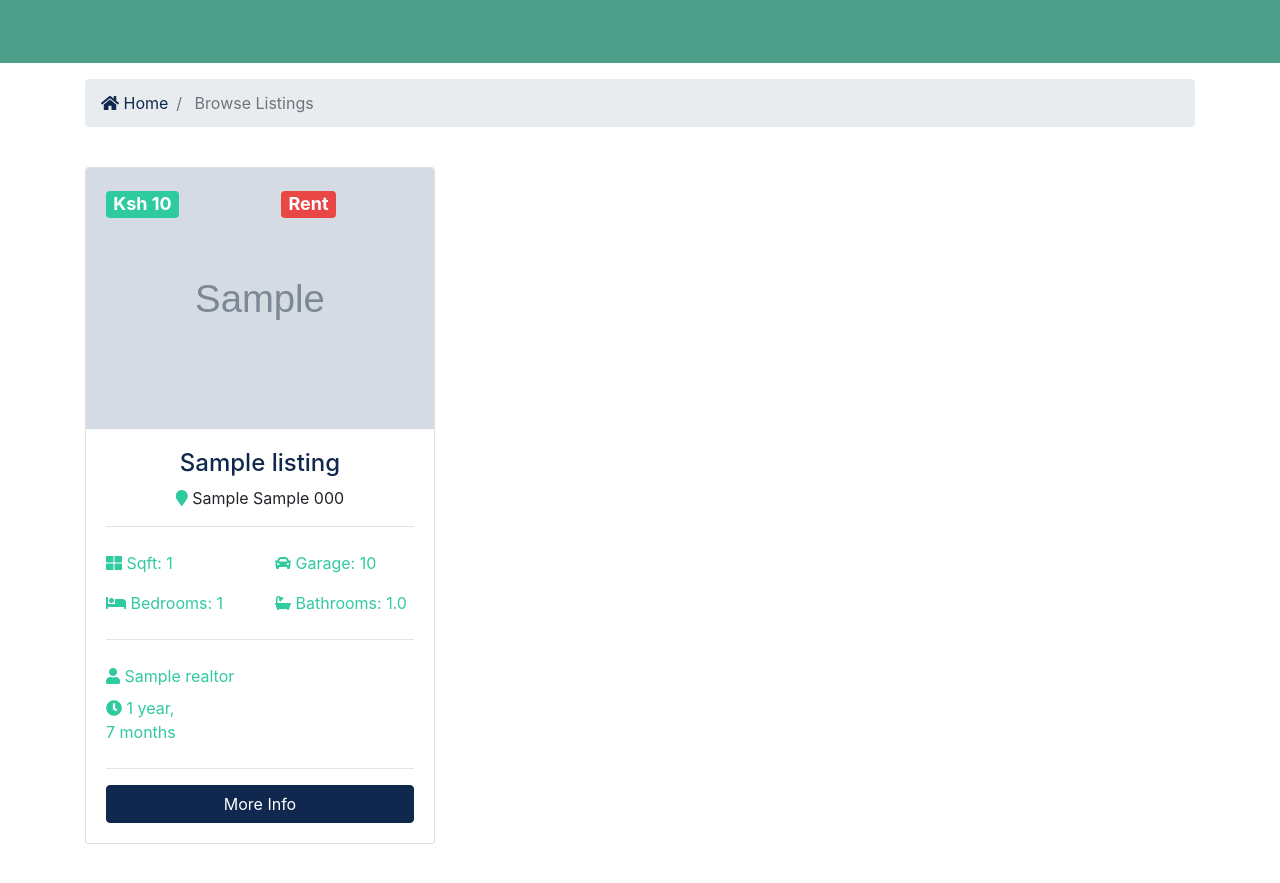
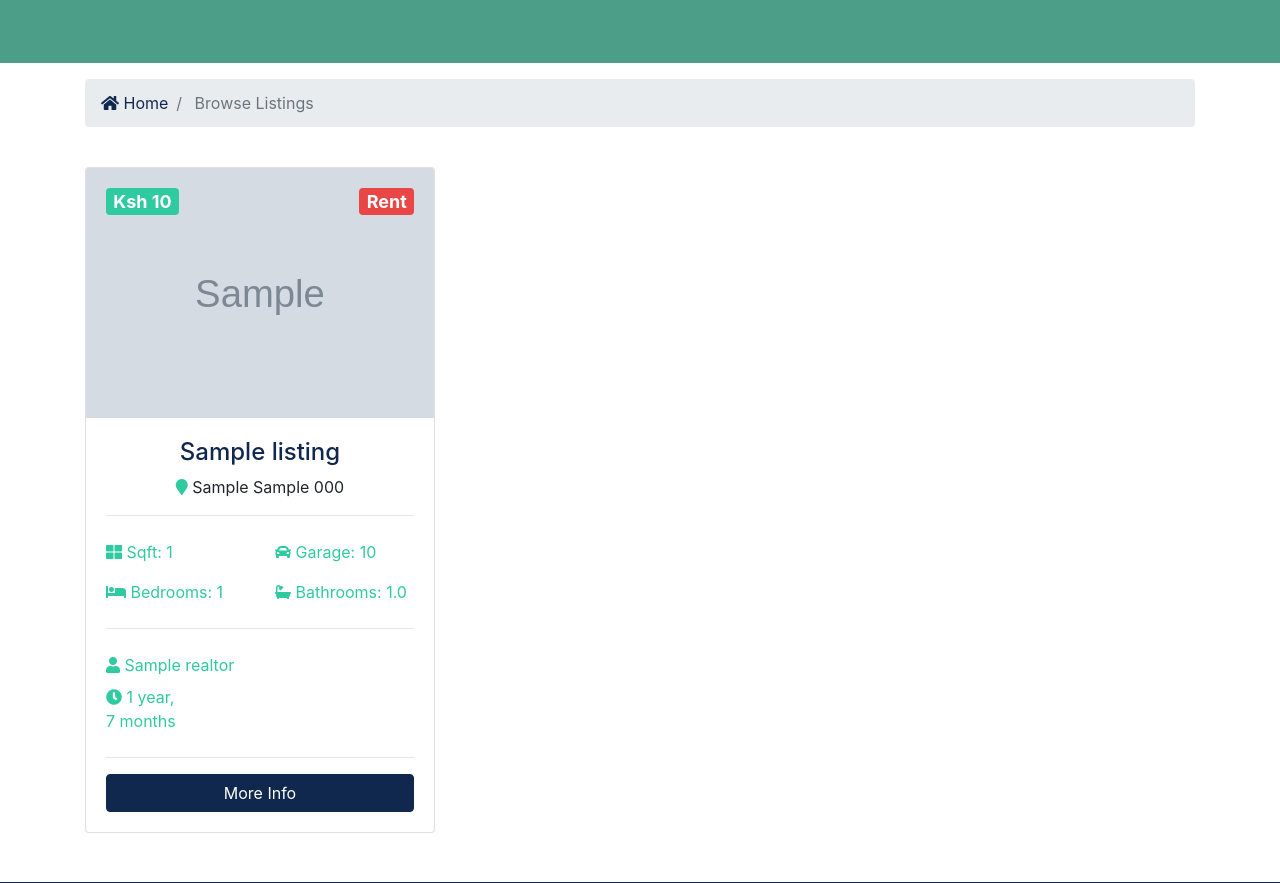
Before and after one commit to Maxino22/django-btre-project, a Django app: page /listings/ in a window 1280 px wide. Shown: the part 314-1197 px from the top of the page. Run offline with Django 3.2, Linux system fonts and the light colour scheme; tables that the repository leaves empty hold one stand-in row (values such as "Sample post"); grey boxes marked "Sample" are stand-in pictures; some libraries are stand-ins or nearby versions.

Commit message:
Before push

```diff
--- a/btre/static/css/style.css
+++ b/btre/static/css/style.css
@@ -69,6 +69,26 @@ img {
 .listing-preview a {
   position: relative; }
 
+/* Images */
+.card-img-top {
+  height: 250px;
+  object-fit: cover;
+}
+
+.listing-img {
+  height: 70px;
+  object-fit: cover;
+}
+
+.card-img-overlay h4 {
+  display: flex;
+  justify-content: space-between;
+}
+
+.card-img-overlay h4 span {
+  margin: 0;
+}
+
 @media (max-width: 991px) {
   #showcase {
     padding-top: 4rem; }
@@ -93,4 +113,9 @@ img {
   #showcase h1 {
     font-size: 30px; }
   #showcase-inner h1 {
-    font-size: 40px; } }
+    font-size: 40px; }
+
+  .listing-img {
+    display: none;
+  }
+}
--- a/templates/listings/listings.html
+++ b/templates/listings/listings.html
@@ -47,8 +47,8 @@
         <img class="card-img-top" src="{{listing.photo_main.url}}" alt="">
         <div class="card-img-overlay">
           <h4>
-            <span class="badge badge-secondary text-white mr-5">Ksh {{listing.price | intcomma}}</span>
-            <span class="badge badge-danger ml-5 text-white">
+            <span class="badge badge-secondary text-white">Ksh {{listing.price | intcomma}}</span>
+            <span class="badge badge-danger text-white">
               {% if listing.property_type == 'R'%}
                 Rent
                 {% elif listing.property_type == 'S'%}
--- a/templates/listings/search.html
+++ b/templates/listings/search.html
@@ -107,8 +107,8 @@
              <img class="card-img-top" src="{{listing.photo_main.url}}" alt="">
              <div class="card-img-overlay">
                <h4>
-                 <span class="badge badge-secondary mr-5 text-white">Ksh {{listing.price | intcomma}}</span>
-                 <span class="badge badge-danger ml-5 text-white">
+                 <span class="badge badge-secondary text-white">Ksh {{listing.price | intcomma}}</span>
+                 <span class="badge badge-danger text-white">
                   {% if listing.property_type == 'R'%}
                     Rent
                     {% elif listing.property_type == 'S'%}
--- a/templates/pages/index.html
+++ b/templates/pages/index.html
@@ -84,8 +84,8 @@
             <img class="card-img-top" src="{{listing.photo_main.url}}" alt="">
             <div class="card-img-overlay">
               <h4>
-                <span class="badge badge-secondary mr-5 text-white">Ksh{{listing.price | intcomma}}</span>
-                <span class="badge badge-danger ml-5 text-white">
+                <span class="badge badge-secondary text-white">Ksh{{listing.price | intcomma}}</span>
+                <span class="badge badge-danger text-white">
                   {% if listing.property_type == 'R'%}
                     Rent
                     {% elif listing.property_type == 'S'%}
```
Also changed, not shown: templates/listings/listing.html (+8 -11 lines).
